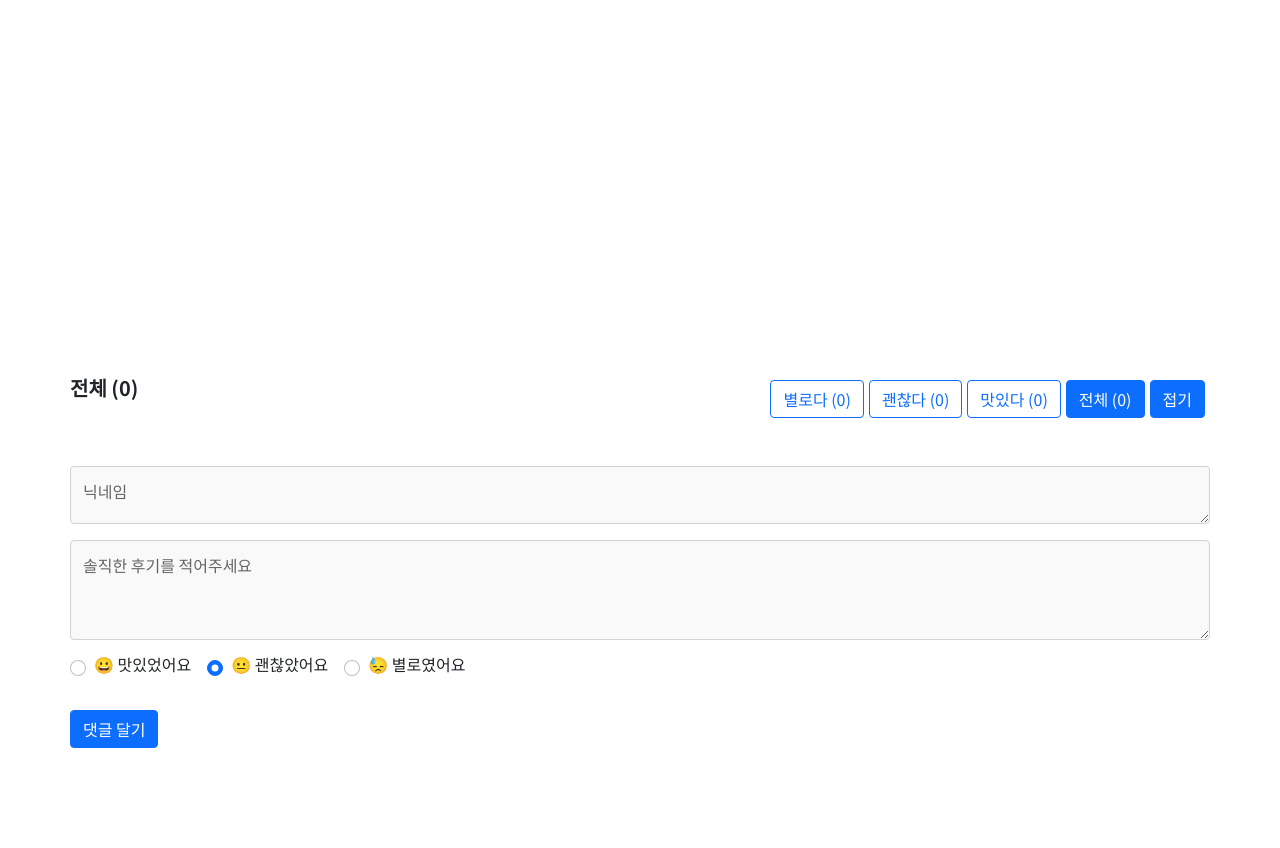
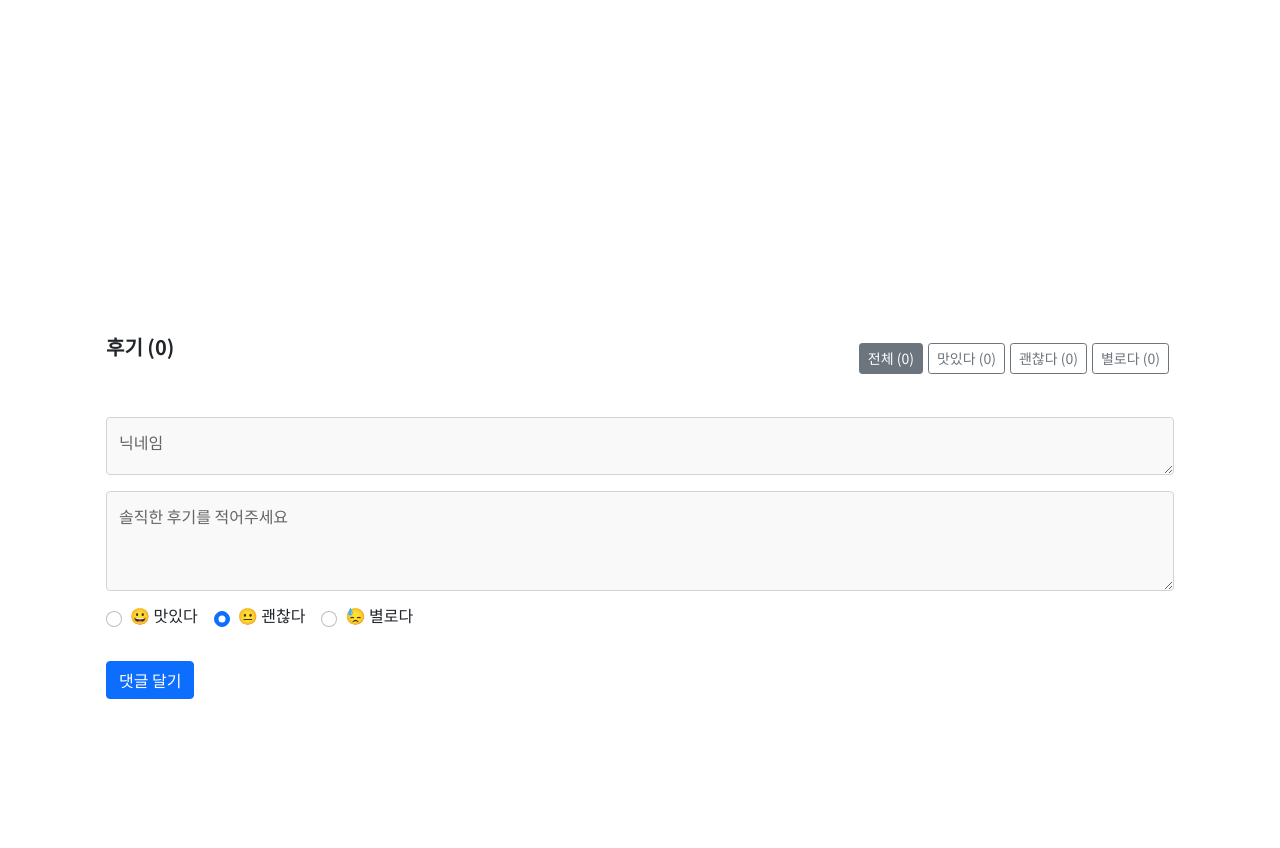
Before and after one commit to realsnoopso/TasteStar, a Flask app: page /detail/detailreview in a window 1280 px wide. Shown: the part 57-905 px from the top of the page. After the commit the page ends 756 px from the top, so only its background shows below. Run offline with Flask 2, Linux system fonts and the light colour scheme; data that the repository does not hold is empty; some libraries are stand-ins or nearby versions; grey boxes are pictures that could not be loaded.

Commit message:
fix: css 최종 마무리

```diff
--- a/static/css/index.css
+++ b/static/css/index.css
@@ -6,7 +6,6 @@
     text-align: center;
     width: fit-content;
     margin: 0px auto 80px;
-    padding: 0 32px;
 }
 
 .index-box > .title {
@@ -51,7 +50,6 @@
 
 @media screen and (max-width: 768px) {
     .container.index-list {
-        padding: 0 32px;
     }
     .col-12 {
         margin-bottom: 20px;
--- a/static/css/listpage.css
+++ b/static/css/listpage.css
@@ -30,16 +30,16 @@
     right: 0;
 }
 
-#gulist {
-    width: 160px;
-    height: fit-content;
-    font-weight: bold;
-    border-color: rgba(0,0,0,0.2);
-    padding: 8px;
-    font-weight: 400;
-    border-radius: 4px;
-    font-size: 14px;
-}
+/*#gulist {*/
+/*    width: 160px;*/
+/*    height: fit-content;*/
+/*    font-weight: bold;*/
+/*    border-color: rgba(0,0,0,0.2);*/
+/*    padding: 8px;*/
+/*    font-weight: 400;*/
+/*    border-radius: 4px;*/
+/*    font-size: 14px;*/
+/*}*/
 
 select::-ms-expand {
 	display: none;
@@ -55,7 +55,6 @@ select::-ms-expand {
     width: 100%;
     height: 50px;
     line-height: 50px;
-    margin-top: 50px;
     text-align: center;
     font-size: 1.5em;
 }
@@ -133,23 +132,6 @@ select::-ms-expand {
 
 /*반응형 디자인*/
 
-@media screen and (max-width: 1339px) {
-    .container.listpage {
-        max-width: 100%;
-    }
-}
-
-@media screen and (min-width: 1400px) {
-    .container.listpage {
-        max-width: 1320px;
-    }
-}
-
-@media screen and (max-width: 960px) {
-    .score {
-        width: 160px;
-    }
-}
 
 @media screen and (max-width: 768px) {
     #list-box {
@@ -177,7 +159,6 @@ select::-ms-expand {
 
     .detail > p {
         margin: 8px 0;
-        font-size: 1em;
     }
 
     .score > p {
--- a/static/css/review.css
+++ b/static/css/review.css
@@ -9,6 +9,7 @@
     float: left;
     font-size: 20px;
     padding: 0;
+    margin-bottom: 24px;
 }
 
 ul li {
@@ -22,7 +23,7 @@ ul li {
 
 .review_box {
     width: 100%;
-    margin: 32px auto 0px auto;
+    margin: 12px auto 0px auto;
 }
 
 .review_box > div > textarea {
@@ -77,6 +99,7 @@ ul li {
     flex-direction: row;
     justify-content: left;
     align-items: flex-start;
+    margin-bottom: 28px;
 }
 
 .total_review_count {
@@ -110,7 +133,7 @@ ul li {
     padding: 0;
     -webkit-tap-highlight-color: transparent;
     display: block;
-    padding-top: 61px;
+    padding: 60px 0;
     position: relative;
 }
 
--- a/templates/listpage.html
+++ b/templates/listpage.html
@@ -4,7 +4,8 @@
 
 <div class="guBox">
     <form method="get" action="SelectServlet">
-        <select id="gulist" name="gulist" size="1">
+        <select id="gulist" name="gulist" size="1" class="form-select" >
+            <option selected disabled> </option>
             <option value="강남구">강남구</option>
             <option value="강동구">강동구</option>
             <option value="강북구">강북구</option>
@@ -62,7 +63,9 @@
                 for (let gu of guList) {
                     // console.log(gu)
                     if (gu.value === rows[0].restaurant_district) {
+                        // $('#gulist').text('');
                         gu.selected = true;
+
                     }
                 }
                 for (let i = 0; i < rows.length; i++) {
--- a/templates/review.html
+++ b/templates/review.html
@@ -1,6 +1,6 @@
 {% extends 'layout.html' %}
 {% block content %}
-<div class="container">
+<div class="container review">
     <article class="restaurant_info">
         <div class="column-contents" id="restaurant">
         </div>
@@ -13,25 +13,28 @@
     <div class="header">
         <ul class="total_review_count" id="total_count"></ul>
         <ul class="header_detail_reaction">
+            <li class="detail_total_review_count"><input type="radio" onclick="total_view_review()" class="btn-check"
+                                                         name="btnradio" id="btnradio1" autocomplete="off" checked>
+                <label class="btn btn-outline-secondary btn-sm" id="total" for="btnradio1">전체 (0)</label>
+            </li>
+            <li class="detail_good_review_count"><input type="radio" onclick="good_filter_review()" class="btn-check"
+                                                        name="btnradio" id="btnradio2" autocomplete="off">
+                <label class="btn btn-outline-secondary btn-sm" id="good" for="btnradio2">맛있다 (0)</label>
+            </li>
+            <li class="detail_soso_review_count"><input type="radio" onclick="soso_filter_review()" class="btn-check"
+                                                        name="btnradio" id="btnradio3" autocomplete="off">
+                <label class="btn btn-outline-secondary btn-sm" id="soso" for="btnradio3">괜찮다 (0)</label>
+            </li>
             <li class="detail_soso_review_count"><input type="radio" onclick="bad_filter_review()" class="btn-check"
                                                         name="btnradio" id="btnradio4" autocomplete="off">
-                <label class="btn btn-outline-primary" id="bad" for="btnradio4">별로다 (0)</label></li>
+                <label class="btn btn-outline-secondary btn-sm" id="bad" for="btnradio4">별로다 (0)</label>
+            </li>
 
-            <li class="detail_soso_review_count"><input type="radio" onclick="soso_filter_review()" class="btn-check"
-                                                        name="btnradio" id="btnradio3" autocomplete="off">
-                <label class="btn btn-outline-primary" id="soso" for="btnradio3">괜찮다 (0)</label></li>
 
-            <li class="detail_good_review_count"><input type="radio" onclick="good_filter_review()" class="btn-check"
-                                                        name="btnradio" id="btnradio2" autocomplete="off">
-                <label class="btn btn-outline-primary" id="good" for="btnradio2">맛있다 (0)</label></li>
 
-            <li class="detail_total_review_count"><input type="radio" onclick="total_view_review()" class="btn-check"
-                                                         name="btnradio" id="btnradio1" autocomplete="off" checked>
-                <label class="btn btn-outline-primary" id="total" for="btnradio1">전체 (0)</label></li>
-
-            <li class="lead">
-                <button onclick="openClose()" id="btn-post-box" type="button" class="btn btn-primary">접기</button>
-            </li>
+<!--            <li class="lead">-->
+<!--                <button onclick="openClose()" id="btn-post-box" type="button" class="btn btn-primary">접기</button>-->
+<!--            </li>-->
         </ul>
     </div>
 
@@ -53,17 +56,17 @@
             <div class="form-check">
                 <input class="form-check-input" type="radio" name="flexRadioDefault" id="flexRadioDefault1"
                        value="맛있었어요">
-                <label class="form-check-label" for="flexRadioDefault1">😀 맛있었어요</label>
+                <label class="form-check-label" for="flexRadioDefault1">😀 맛있다</label>
             </div>
             <div class="form-check">
                 <input class="form-check-input" type="radio" name="flexRadioDefault" id="flexRadioDefault2"
                        value="괜찮았어요" checked>
-                <label class="form-check-label" for="flexRadioDefault2">😐 괜찮았어요</label>
+                <label class="form-check-label" for="flexRadioDefault2">😐 괜찮다</label>
             </div>
             <div class="form-check">
                 <input class="form-check-input" type="radio" name="flexRadioDefault" id="flexRadioDefault3"
                        value="별로였어요">
-                <label class="form-check-label" for="flexRadioDefault3">😓 별로였어요</label>
+                <label class="form-check-label" for="flexRadioDefault3">😓 별로다</label>
             </div>
         </div>
         <!--버튼-->
@@ -164,7 +167,7 @@
 
                 for (let i = 0; i < imgList.length; i++) {
                     console.log(imgList[i]);
-                    let temp_html2 = `<div class="col-12 col-sm-3 img-detail">
+                    let temp_html2 = `<div class="col-12 col-md-3 img-detail">
                                         <div id="img-detail" style="background-image: url(${imgList[i].url});"></div>
                                     </div>
                                     `
@@ -195,7 +198,7 @@
                 var good = response['good']
 
                 //전체 댓글 개수
-                $('#total_count').text("전체 (" + total + ")")
+                $('#total_count').text("후기 (" + total + ")")
 
                 //세부 댓글 개수
                 $('#bad').text("별로다 (" + bad + ")")
@@ -211,21 +214,31 @@
 
                     if (score == '맛있었어요') {
                         var temp_html3 = `<li class="list-group-item good">
-                                            <span style="font-weight: bold">${nickname}<div class="each_detail_reaction">맛있었어요<p style="font-size:70px">&#128512;</p></div></span>
+                                            <div class="comment-details" style="font-size:48px; height: 48px;">&#128512;</div>
+                                            <div class="each_detail_reaction">
+                                                <p style="font-weight: bold">${nickname}</p>
                                                 <small style="color: gray"><p>${time}</p></small>
                                                 <p>${comment}</p>
+                                            </div>
                                         </li>`
                     } else if (score == '괜찮았어요') {
                         var temp_html3 = `<li class="list-group-item soso">
-                                            <span  style="font-weight: bold">${nickname}<div class="each_detail_reaction">괜찮았어요<p style="font-size:70px">&#128528;</p></div></span>
+                                            <div class="comment-details" style="font-size:48px; height: 48px;">&#128528;</div>
+                                            <div class="each_detail_reaction">
+                                                <p style="font-weight: bold">${nickname}</p>
                                                 <small style="color: gray"><p>${time}</p></small>
                                                 <p>${comment}</p>
+                                            </div>
                                         </li>`
                     } else if (score == '별로였어요') {
                         var temp_html3 = `<li class="list-group-item bad">
-                                            <span  style="font-weight: bold">${nickname}<div class="each_detail_reaction">별로였어요<p style="font-size:70px">&#128531;</p></div></span>
+                                            <div class="comment-details" style="font-size:48px; height: 48px;">&#128531;</div>
+                                            <div class="each_detail_reaction">
+                                                <p style="font-weight: bold">${nickname}</p>
                                                 <small style="color: gray"><p>${time}</p></small>
                                                 <p>${comment}</p>
+                                            </div>
+
                                         </li>`
                     }
                     $('#append_review').append(temp_html3)
```
Also changed, not shown: other parts of static/css/review.css (+55 -14 lines). Lines whose indentation alone changed are shown as unchanged.
